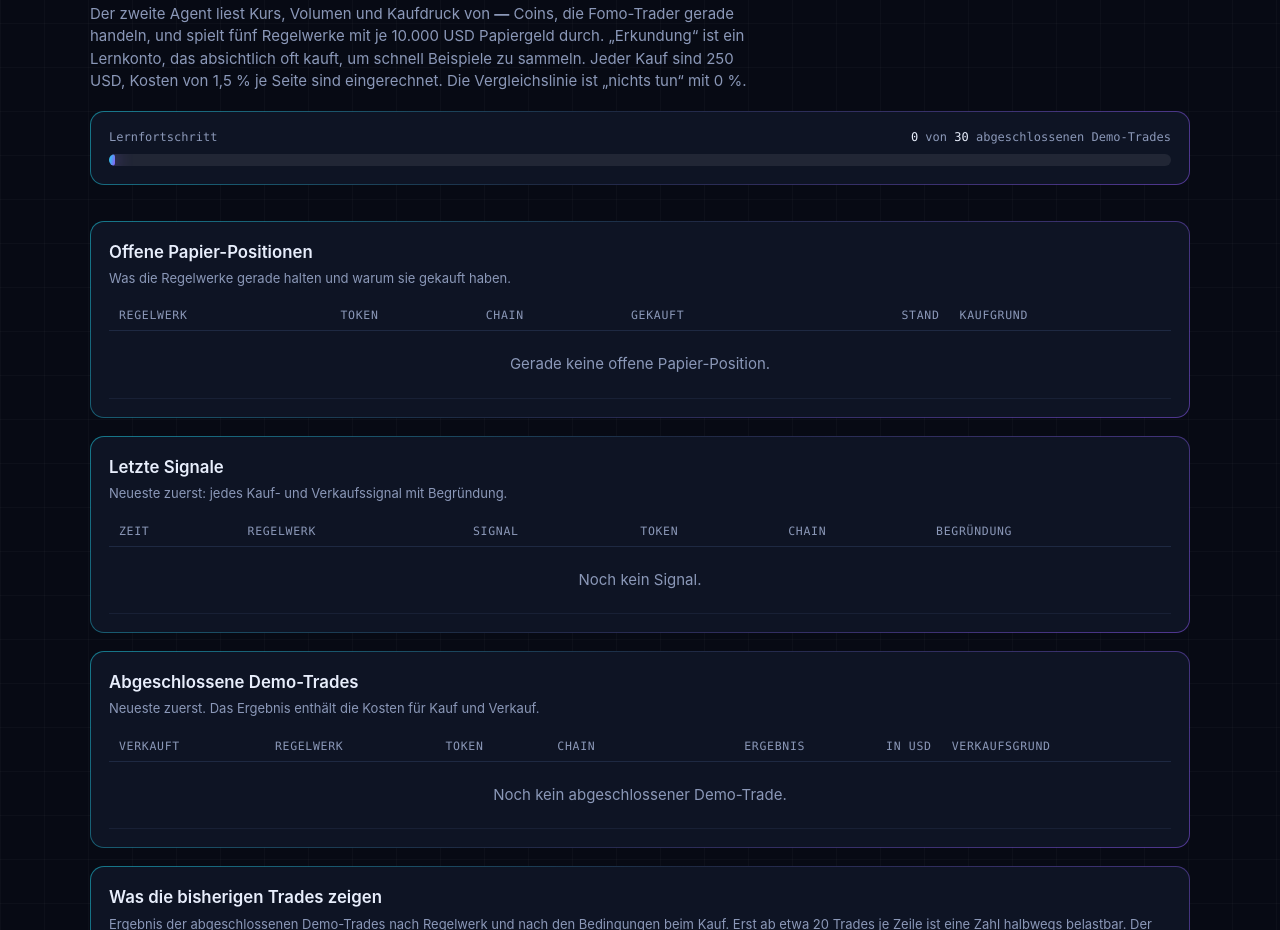
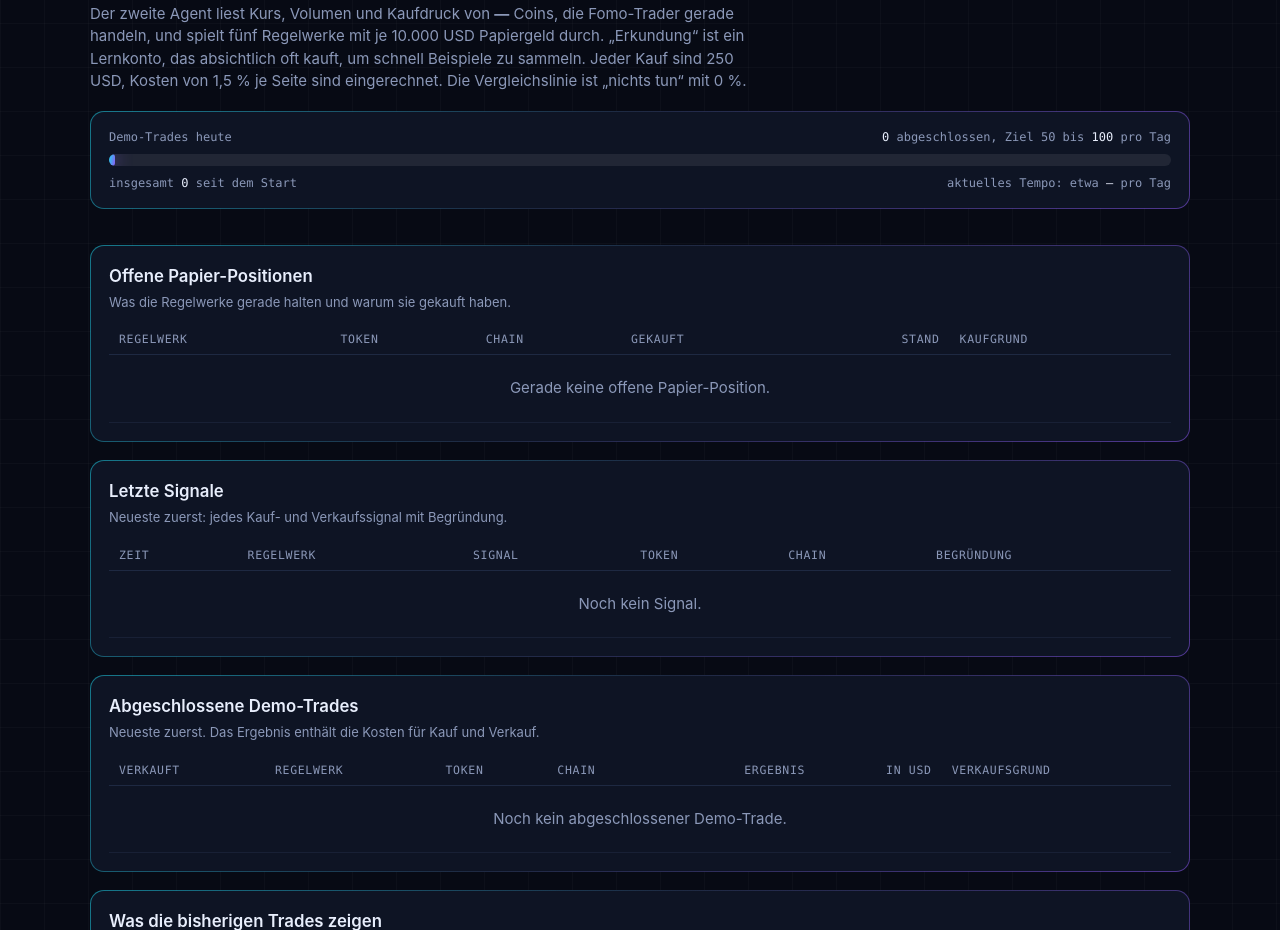
Before and after one commit to loti-karotti/fomo-agent-dashboard, a plain HTML site: page index.html in a window 1280 px wide. Shown: the part 1297-2227 px from the top of the page. Drawn offline with Linux system fonts and the light colour scheme.

Commit message:
Tagesziel Demo-Trades

```diff
--- a/index.html
+++ b/index.html
@@ -125,8 +125,9 @@ li { margin: 4px 0; max-width: 75ch; }
   <p class="intro">Der zweite Agent liest Kurs, Volumen und Kaufdruck von <b id="a2-coins">—</b> Coins, die Fomo-Trader gerade handeln, und spielt fünf Regelwerke mit je 10.000 USD Papiergeld durch. „Erkundung“ ist ein Lernkonto, das absichtlich oft kauft, um schnell Beispiele zu sammeln. Jeder Kauf sind 250 USD, Kosten von 1,5 % je Seite sind eingerechnet. Die Vergleichslinie ist „nichts tun“ mit 0 %.</p>
 
   <section class="card window">
-    <div class="row"><span>Lernfortschritt</span><span><b id="a2-done">—</b> von <b id="a2-goal">—</b> abgeschlossenen Demo-Trades</span></div>
-    <div class="track" role="img" aria-label="Fortschritt zum Ziel abgeschlossener Demo-Trades"><div class="fill" id="a2-fill"></div></div>
+    <div class="row"><span>Demo-Trades heute</span><span><b id="a2-done">—</b> abgeschlossen, Ziel 50 bis <b id="a2-goal">—</b> pro Tag</span></div>
+    <div class="track" role="img" aria-label="Fortschritt zum Tagesziel abgeschlossener Demo-Trades"><div class="fill" id="a2-fill"></div></div>
+    <div class="row"><span>insgesamt <b id="a2-total">—</b> seit dem Start</span><span>aktuelles Tempo: etwa <b id="a2-tempo">—</b> pro Tag</span></div>
   </section>
 
   <section class="strats" id="strats"></section>
@@ -248,8 +249,9 @@ li { margin: 4px 0; max-width: 75ch; }
       tr.append(el('td', null, d.strategie), el('td', null, '$' + d.token), el('td', 'mono', d.chain), el('td', 'mono', d.gekauft), el('td', cls(d.stand_pct), signed(d.stand_pct, 1, ' %')), el('td', null, d.grund)); return tr; });
     rowsOrEmpty($('t-sig'), s.liste_signale || [], 6, 'Noch kein Signal.', (d) => { const tr = el('tr');
       tr.append(el('td', 'mono', d.zeit), el('td', null, d.strategie), pill(d.aktion, d.aktion === 'kaufen' ? 'buy' : 'sell'), el('td', null, '$' + d.token), el('td', 'mono', d.chain), el('td', null, d.detail)); return tr; });
-    $('a2-done').textContent = de(s.a2_abgeschlossen || 0); $('a2-goal').textContent = de(s.a2_ziel || 30);
-    $('a2-fill').style.width = Math.min(100, (s.a2_abgeschlossen || 0) / (s.a2_ziel || 30) * 100) + '%';
+    $('a2-done').textContent = de(s.a2_heute || 0); $('a2-goal').textContent = de(s.a2_ziel || 100);
+    $('a2-total').textContent = de(s.a2_abgeschlossen || 0); $('a2-tempo').textContent = s.a2_tempo != null ? de(s.a2_tempo) : '—';
+    $('a2-fill').style.width = Math.min(100, (s.a2_heute || 0) / (s.a2_ziel || 100) * 100) + '%';
     rowsOrEmpty($('t-done'), s.liste_abgeschlossen || [], 7, 'Noch kein abgeschlossener Demo-Trade.', (d) => { const tr = el('tr');
       tr.append(el('td', 'mono', d.zeit), el('td', null, d.strategie), el('td', null, '$' + d.token), el('td', 'mono', d.chain), el('td', cls(d.ergebnis_pct), signed(d.ergebnis_pct, 1, ' %')), el('td', cls(d.ergebnis_usd), signed(d.ergebnis_usd, 2, '')), el('td', null, d.grund)); return tr; });
     rowsOrEmpty($('t-learn'), s.liste_lernen || [], 6, 'Noch keine abgeschlossenen Trades zum Auswerten.', (d) => { const tr = el('tr');
```
